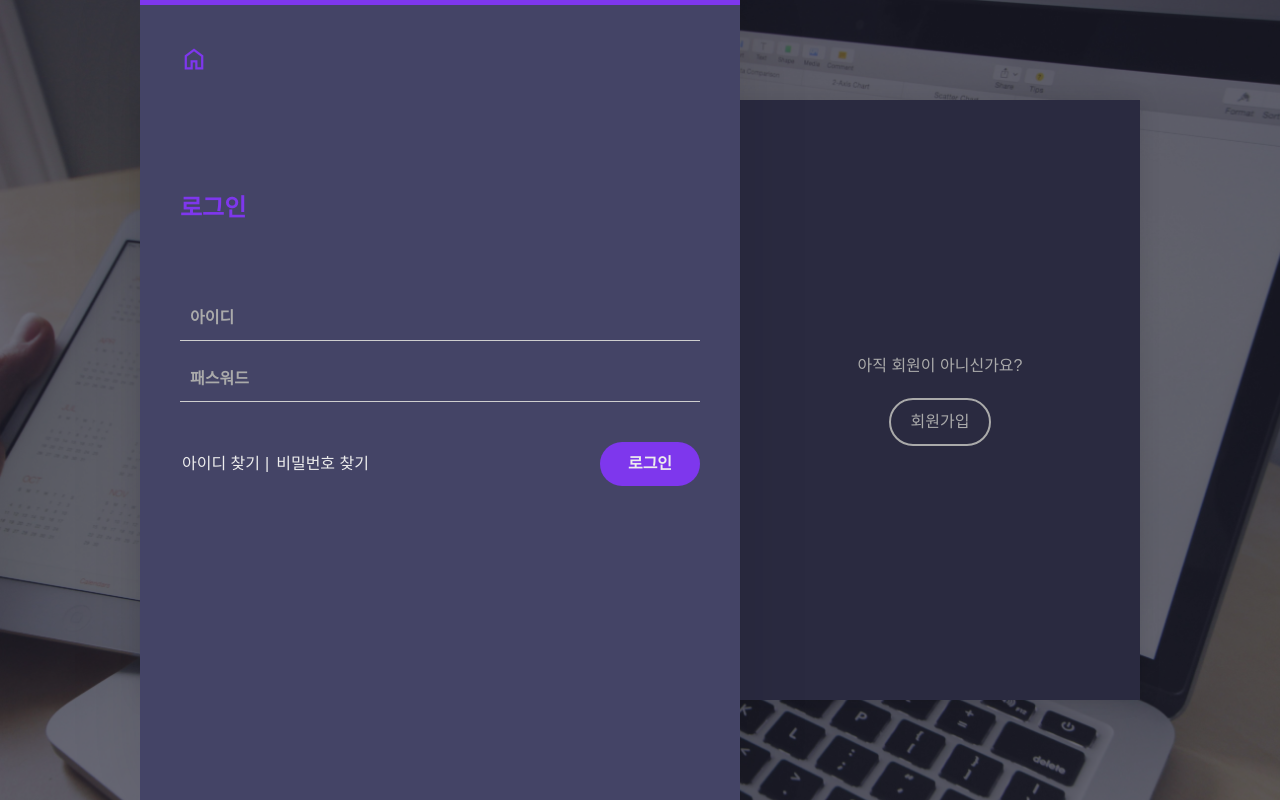
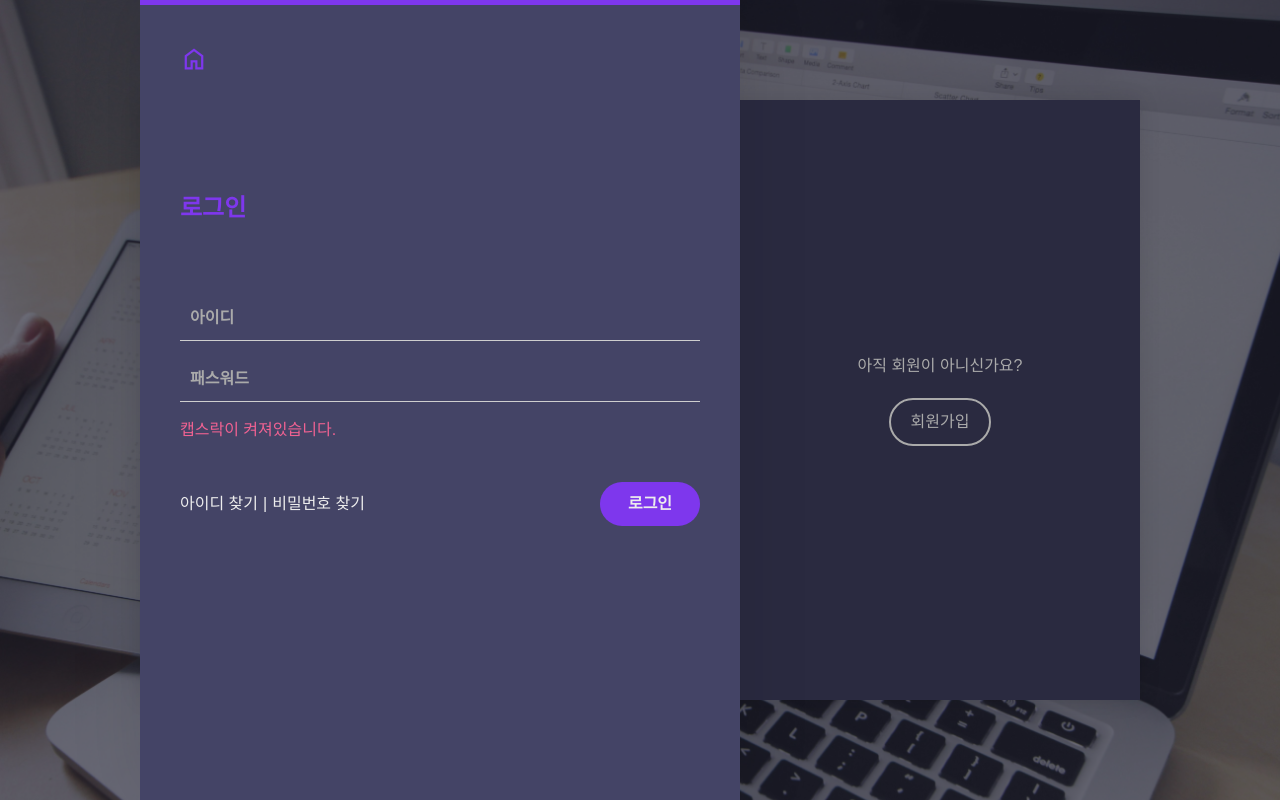
Before and after one commit to pukkok/formtok, a React (Create React App) app: page /user/login in a window 1280 px wide. Built offline with nearby package versions, Linux system fonts and the light colour scheme; a web font is replaced by a local one.

Commit message:
아이디 중복확인 기능 추가

```diff
--- a/src/Components/MultipleButton.js
+++ b/src/Components/MultipleButton.js
@@ -50,12 +50,12 @@ const StyledMultipleButton = styled.label`
         transform: rotate(-45deg) translate(6px, -7px);
         &::before{
             background-color: #00ff00;
-            background-color: var(--pk-point);
+            /* background-color: var(--pk-point); */
             box-shadow: 0 0 0 transparent;
         }
         &::after{
             background-color: #00ff00;
-            background-color: var(--pk-point);
+            /* background-color: var(--pk-point); */
             box-shadow: 0 0 0 transparent;
             height: 50%;
         }
--- a/src/Hooks/useAxios.js
+++ b/src/Hooks/useAxios.js
@@ -66,6 +66,22 @@ const useAxios = () => {
             console.log('로그인 오류')
         }
     }
+    const idDupCheck = async (userId) => {
+        try {
+            const {data} = await axios.post('/user/join/id-check', {
+                userId
+            })
+            if(data.code === 200){ // 아이디 사용 가능
+                alert(data.msg)
+                return true
+            }else{ // 아이디 사용 불가
+                alert(data.msg)
+            }
+        } catch (error) {
+            console.log('아이디 중복 확인 오류')
+        }
+    }
+
     /** 이름, 아이디, 이메일, 연락처, 패스워드, 패스워드확인 */
     const join = async ({ name, userId, email, phone, password, confirmPassword }) => {
         try {
@@ -73,11 +89,11 @@ const useAxios = () => {
                 name, userId, email, phone, password, confirmPassword
             })
             if (data.code === 200) {
-                console.log('회원가입 성공:', data.msg)
-                return data.msg
+                console.log('회원가입 성공')
             } else {
-                console.log('회원가입 실패:', data.msg)
+                console.log('회원가입 실패')
             }
+            return data.msg
         } catch (error) {
             console.log('회원가입 오류')
         }
@@ -191,7 +207,7 @@ const useAxios = () => {
 
     return {
         firstExpiredTokenCheck, refreshAuthToken,
-        login, join,
+        login, join, idDupCheck,
         createForm, saveForm, copyForm, deleteForm,
         saveQ,
         getMyFormList, getMyQuestionList }
--- a/src/Pages/LoginPage.js
+++ b/src/Pages/LoginPage.js
@@ -1,4 +1,4 @@
-import React, { useState } from "react";
+import React, { useEffect, useState } from "react";
 import classNames from "classnames";
 import { useNavigate } from "react-router-dom";
 
@@ -15,8 +15,9 @@ function LoginPage () {
         {name: '', userId: '', email: '', phone: '', password: '', confirmPassword : ''}
     )
     const [capsLockActive, setCapsLockActive] = useState(false) // Caps Lock 상태
-    const [isPasswordFocused, setIsPasswordFocused] = useState(false) // 포커스 상태
-    const { login, join } = useAxios()
+    const [focusedInput, setFocusedInput] = useState('') // 포커스 상태
+    const { login, join, idDupCheck } = useAxios()
+    const [possibleId, setPossileId] = useState('')
     const [activeForm, setActiveForm] = useState('')
     // 타이핑 입력
     const typingLogin = (e) => {
@@ -26,6 +27,8 @@ function LoginPage () {
     const typingJoin = (e) => {
         const {name, value} = e.target
         setJoinInputs({...joinInputs, [name] : value})
+
+        if(name === 'userId') setPossileId('')
     }
     //마우스 클릭
     const loginAction = async (e) => {
@@ -34,9 +37,18 @@ function LoginPage () {
         const result = await login(userId, password)
         if(result) navigate('/my-form')
     }
-    const joinAction = async () => {
+    const idDupCheckAction = async (id) => {
+        const result = await idDupCheck(id)
+        if(result) setPossileId(id)
+    }
+    // useEffect(() => {
+    //     setPossileId('')
+    // },[joinInputs, possibleId])
+
+    const joinAction = async (e) => {
+        e.preventDefault()
         const result = await join(joinInputs)
-        console.log(result)
+        alert(result)
     }
 
     const checkCapsLock = (e) => {
@@ -45,13 +57,13 @@ function LoginPage () {
     }
 
     // 비밀번호 필드 포커스
-    const handleFocus = () => {
-        setIsPasswordFocused(true)
+    const handleFocus = (name) => {
+        setFocusedInput(name)
     }
 
     // 비밀번호 필드 포커스 해제
     const handleBlur = () => {
-        setIsPasswordFocused(false)
+        setFocusedInput('')
         setCapsLockActive(false) // 포커스 해제 시 메시지 숨기기
     }
 
@@ -66,23 +78,25 @@ function LoginPage () {
             <LoginForm>
             {LoginForms.map(form => {
                 const {name, placeholder, type} = form
-                console.log(name)
-                return <input key={name} name={name}
+                return (
+                    <p key={name}>
+                    <input name={name}
                     onKeyUp={name === 'password' ? checkCapsLock : null}
-                onFocus={name === 'password' ? handleFocus : null} // 포커스 이벤트
+                    onFocus={() => handleFocus(name)} // 포커스 이벤트
                     onBlur={name === 'password' ? handleBlur : null} // 블러 이벤트
                     type={type} placeholder={placeholder}
                     autoComplete={'off'}
                     onChange={typingLogin} value={loginInputs[name]}
                     />
+                    {name === 'password' && <span className={classNames({on : capsLockActive})}>캡스락이 켜져있습니다.</span>}
+                    </p>
+                )
             })}
-            {capsLockActive && <p>캡스락이 켜져있습니다.</p>}
 
             <div className="btns">
                 <div>
-                    <input type="button" defaultValue={'아이디 찾기'}/>
-                    |
-                    <input type="button" defaultValue={'비밀번호 찾기'}/>
+                    <button type="button">아이디 찾기</button> |
+                    <button type="button">비밀번호 찾기</button>
                 </div>
                 <button className="round-btn" type="submit"
                 onClick={loginAction}>로그인</button>
@@ -97,16 +111,24 @@ function LoginPage () {
             <LoginForm>
             {JoinForms.map(form => {
                 const {name, placeholder, type} = form
-                return <input key={name} name={name}
+                return (
+                    <p key={name}>
+                    <input name={name}
                     onKeyUp={['password', 'confirmPassword'].includes(name) ? checkCapsLock : null}
-                onFocus={['password', 'confirmPassword'].includes(name) ? handleFocus : null} // 포커스 이벤트
+                    onFocus={() => handleFocus(name)} // 포커스 이벤트
                     onBlur={['password', 'confirmPassword'].includes(name) ? handleBlur : null} // 블러 이벤트
                     placeholder={placeholder} type={type}
-                autoComplete="off"
+                    autoComplete={"off"}
                     onChange={typingJoin} value={joinInputs[name]}
                     />
+                    {name === 'userId' &&
+                    <button className={classNames("option on", {possible : possibleId})} type="button"
+                    onClick={() => idDupCheckAction(joinInputs[name])}
+                    >중복 확인</button>}
+                    {['password', 'confirmPassword'].includes(name) && <span className={classNames('option', {on : capsLockActive && focusedInput === name})}>캡스락이 켜져있습니다.</span>}
+                    </p>
+                )
             })}
-            {capsLockActive && <p>캡스락이 켜져있습니다.</p>}
             <div className="btns">
                 <button type="submit" className="round-btn"
                 onClick={joinAction}>회원가입</button>
--- a/src/Pages/LoginStyles/StyledLoginForm.jsx
+++ b/src/Pages/LoginStyles/StyledLoginForm.jsx
@@ -2,7 +2,7 @@ import styled from "styled-components";
 
 const StyledLoginForm = styled.form`
     color: var(--pk-light-grey);
-    & > input{
+    input{
         display: block;
         box-sizing: border-box;
         width: 100%;
@@ -11,6 +11,30 @@ const StyledLoginForm = styled.form`
         font-weight: bold;
         border-bottom: 1px solid #cecece;
     }
+
+    p{
+        position: relative;
+        .option{
+            position: absolute;
+            top: 50%;
+            transform: translateY(-50%);
+            right: 0;
+            display: none;
+            &.on{
+                display: block;
+            }
+            &.possible{
+                color: #2adb2a;
+            }
+        }
+
+        span{
+            color: var(--pk-fold-point);
+
+
+        }
+    }
+
 
     .btns{
         margin-top: 40px;
@@ -38,9 +62,7 @@ const StyledLoginForm = styled.form`
             cursor: pointer;
 
             &:hover{
-                /* border: solid 2px var(--pk-point); */
                 background-color: var(--pk-point);
-                background-color: #601dcd ;
             }
         }
     }
```
Lines whose indentation alone changed are shown as unchanged.
